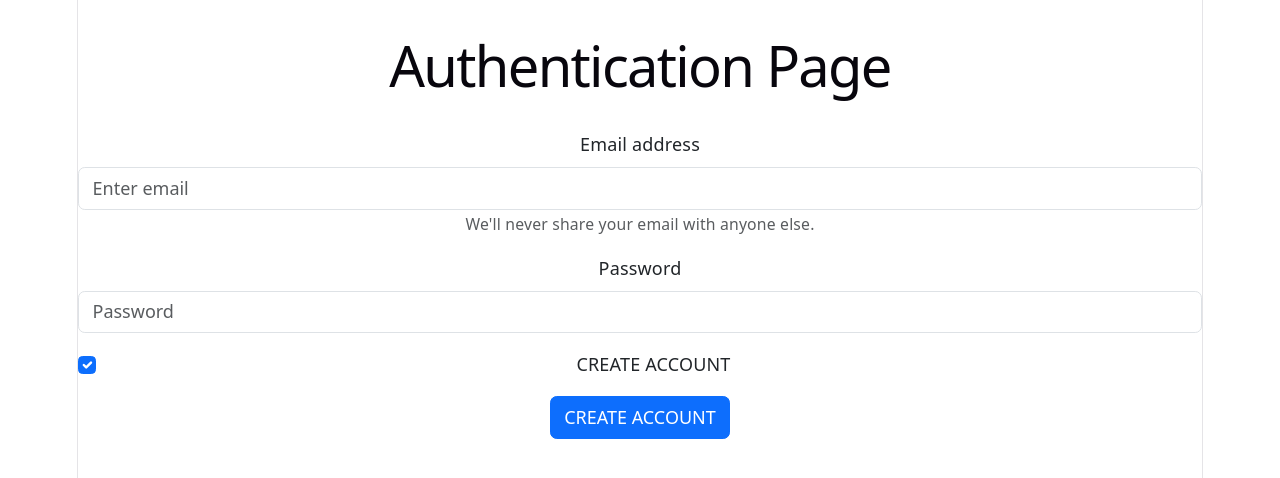
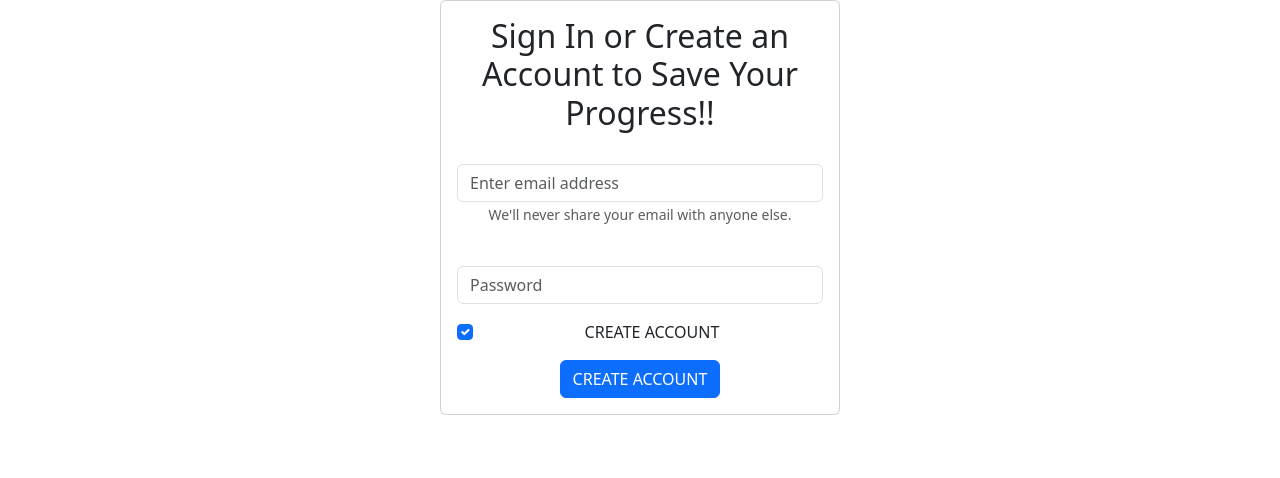
Before and after one commit to Kamivision/GGTown-Tracker, a React (Vite) app in the folder client/: page / in a window 1280 px wide. Shown: the top 478 px of the page. Built offline with nearby package versions, Linux system fonts and the light colour scheme.

Commit message:
cat restarted the computer and reminded me to save

```diff
--- /dev/null
+++ b/client/src/assets/OGcss.css
@@ -0,0 +1,111 @@
+:root {
+  --text: #6b6375;
+  --text-h: #08060d;
+  --bg: #fff;
+  --border: #e5e4e7;
+  --code-bg: #f4f3ec;
+  --accent: #aa3bff;
+  --accent-bg: rgba(170, 59, 255, 0.1);
+  --accent-border: rgba(170, 59, 255, 0.5);
+  --social-bg: rgba(244, 243, 236, 0.5);
+  --shadow:
+    rgba(0, 0, 0, 0.1) 0 10px 15px -3px, rgba(0, 0, 0, 0.05) 0 4px 6px -2px;
+
+  --sans: system-ui, 'Segoe UI', Roboto, sans-serif;
+  --heading: system-ui, 'Segoe UI', Roboto, sans-serif;
+  --mono: ui-monospace, Consolas, monospace;
+
+  font: 18px/145% var(--sans);
+  letter-spacing: 0.18px;
+  color-scheme: light dark;
+  color: var(--text);
+  background: var(--bg);
+  font-synthesis: none;
+  text-rendering: optimizeLegibility;
+  -webkit-font-smoothing: antialiased;
+  -moz-osx-font-smoothing: grayscale;
+
+  @media (max-width: 1024px) {
+    font-size: 16px;
+  }
+}
+
+@media (prefers-color-scheme: dark) {
+  :root {
+    --text: #9ca3af;
+    --text-h: #f3f4f6;
+    --bg: #16171d;
+    --border: #2e303a;
+    --code-bg: #1f2028;
+    --accent: #c084fc;
+    --accent-bg: rgba(192, 132, 252, 0.15);
+    --accent-border: rgba(192, 132, 252, 0.5);
+    --social-bg: rgba(47, 48, 58, 0.5);
+    --shadow:
+      rgba(0, 0, 0, 0.4) 0 10px 15px -3px, rgba(0, 0, 0, 0.25) 0 4px 6px -2px;
+  }
+
+  #social .button-icon {
+    filter: invert(1) brightness(2);
+  }
+}
+
+body {
+  margin: 0;
+}
+
+#root {
+  width: 1126px;
+  max-width: 100%;
+  margin: 0 auto;
+  text-align: center;
+  border-inline: 1px solid var(--border);
+  min-height: 100svh;
+  display: flex;
+  flex-direction: column;
+  box-sizing: border-box;
+}
+
+h1,
+h2 {
+  font-family: var(--heading);
+  font-weight: 500;
+  color: var(--text-h);
+}
+
+h1 {
+  font-size: 56px;
+  letter-spacing: -1.68px;
+  margin: 32px 0;
+  @media (max-width: 1024px) {
+    font-size: 36px;
+    margin: 20px 0;
+  }
+}
+h2 {
+  font-size: 24px;
+  line-height: 118%;
+  letter-spacing: -0.24px;
+  margin: 0 0 8px;
+  @media (max-width: 1024px) {
+    font-size: 20px;
+  }
+}
+p {
+  margin: 0;
+}
+
+code,
+.counter {
+  font-family: var(--mono);
+  display: inline-flex;
+  border-radius: 4px;
+  color: var(--text-h);
+}
+
+code {
+  font-size: 15px;
+  line-height: 135%;
+  padding: 4px 8px;
+  background: var(--code-bg);
+}
--- a/client/src/components/AuthForm.jsx
+++ b/client/src/components/AuthForm.jsx
@@ -22,17 +22,18 @@ const AuthForm = ({setUser}) => {
         setCreate(true)
         setEmail('')
         setPassword('')
-        navigate('/home/')
+
+        // navigate('/home/')
     }
 
     return (
         <>
-            <Form onSubmit={handleSubmit}>
+            <Form onSubmit={handleSubmit} className="AuthForm">
                 <Form.Group className="mb-3" controlId="formBasicEmail">
-                    <Form.Label>Email address</Form.Label>
+                    <Form.Label></Form.Label>
                     <Form.Control
                         type="email"
-                        placeholder="Enter email"
+                        placeholder="Enter email address"
                         value={email}
                         onChange={(e)=>setEmail(e.target.value)}
                     />
@@ -42,7 +43,7 @@ const AuthForm = ({setUser}) => {
                 </Form.Group>
 
                 <Form.Group className="mb-3" controlId="formBasicPassword">
-                    <Form.Label>Password</Form.Label>
+                    <Form.Label></Form.Label>
                     <Form.Control
                         type="password"
                         placeholder="Password"
--- a/client/src/index.css
+++ b/client/src/index.css
@@ -1,59 +1,3 @@
-:root {
-  --text: #6b6375;
-  --text-h: #08060d;
-  --bg: #fff;
-  --border: #e5e4e7;
-  --code-bg: #f4f3ec;
-  --accent: #aa3bff;
-  --accent-bg: rgba(170, 59, 255, 0.1);
-  --accent-border: rgba(170, 59, 255, 0.5);
-  --social-bg: rgba(244, 243, 236, 0.5);
-  --shadow:
-    rgba(0, 0, 0, 0.1) 0 10px 15px -3px, rgba(0, 0, 0, 0.05) 0 4px 6px -2px;
-
-  --sans: system-ui, 'Segoe UI', Roboto, sans-serif;
-  --heading: system-ui, 'Segoe UI', Roboto, sans-serif;
-  --mono: ui-monospace, Consolas, monospace;
-
-  font: 18px/145% var(--sans);
-  letter-spacing: 0.18px;
-  color-scheme: light dark;
-  color: var(--text);
-  background: var(--bg);
-  font-synthesis: none;
-  text-rendering: optimizeLegibility;
-  -webkit-font-smoothing: antialiased;
-  -moz-osx-font-smoothing: grayscale;
-
-  @media (max-width: 1024px) {
-    font-size: 16px;
-  }
-}
-
-@media (prefers-color-scheme: dark) {
-  :root {
-    --text: #9ca3af;
-    --text-h: #f3f4f6;
-    --bg: #16171d;
-    --border: #2e303a;
-    --code-bg: #1f2028;
-    --accent: #c084fc;
-    --accent-bg: rgba(192, 132, 252, 0.15);
-    --accent-border: rgba(192, 132, 252, 0.5);
-    --social-bg: rgba(47, 48, 58, 0.5);
-    --shadow:
-      rgba(0, 0, 0, 0.4) 0 10px 15px -3px, rgba(0, 0, 0, 0.25) 0 4px 6px -2px;
-  }
-
-  #social .button-icon {
-    filter: invert(1) brightness(2);
-  }
-}
-
-body {
-  margin: 0;
-}
-
 #root {
   width: 1126px;
   max-width: 100%;
@@ -66,46 +10,11 @@ body {
   box-sizing: border-box;
 }
 
-h1,
-h2 {
-  font-family: var(--heading);
-  font-weight: 500;
-  color: var(--text-h);
+.UserForm {
+  display: flex;
+  flex-direction: column;
+  gap: 16px;
+  width: 100%;
+  max-width: 400px;
+  margin: 0 auto;
 }
-
-h1 {
-  font-size: 56px;
-  letter-spacing: -1.68px;
-  margin: 32px 0;
-  @media (max-width: 1024px) {
-    font-size: 36px;
-    margin: 20px 0;
-  }
-}
-h2 {
-  font-size: 24px;
-  line-height: 118%;
-  letter-spacing: -0.24px;
-  margin: 0 0 8px;
-  @media (max-width: 1024px) {
-    font-size: 20px;
-  }
-}
-p {
-  margin: 0;
-}
-
-code,
-.counter {
-  font-family: var(--mono);
-  display: inline-flex;
-  border-radius: 4px;
-  color: var(--text-h);
-}
-
-code {
-  font-size: 15px;
-  line-height: 135%;
-  padding: 4px 8px;
-  background: var(--code-bg);
-}
--- a/client/src/pages/HomePage.jsx
+++ b/client/src/pages/HomePage.jsx
@@ -1,6 +1,7 @@
 import { useState } from "react";
 import { useOutletContext } from "react-router-dom";
 import Stack from 'react-bootstrap/Stack';
+import Card from 'react-bootstrap/Card';
 // import TaskDisplay from "../components/TaskDisplay";
 import AuthForm from "../components/AuthForm";
 
@@ -9,8 +10,10 @@ const HomePage = () => {
 
     return (
         <>
-            <h1>Authentication Page</h1>
-            <AuthForm setUser={setUser} />
+            <Card className="UserForm">
+                <Card.Body><h2>Sign In or Create an Account to Save Your Progress!!</h2>
+                <AuthForm setUser={setUser} /></Card.Body>
+            </Card>
         </>
     )
 }
```
Also changed, not shown: client/src/pages/UserHome.jsx (added).
